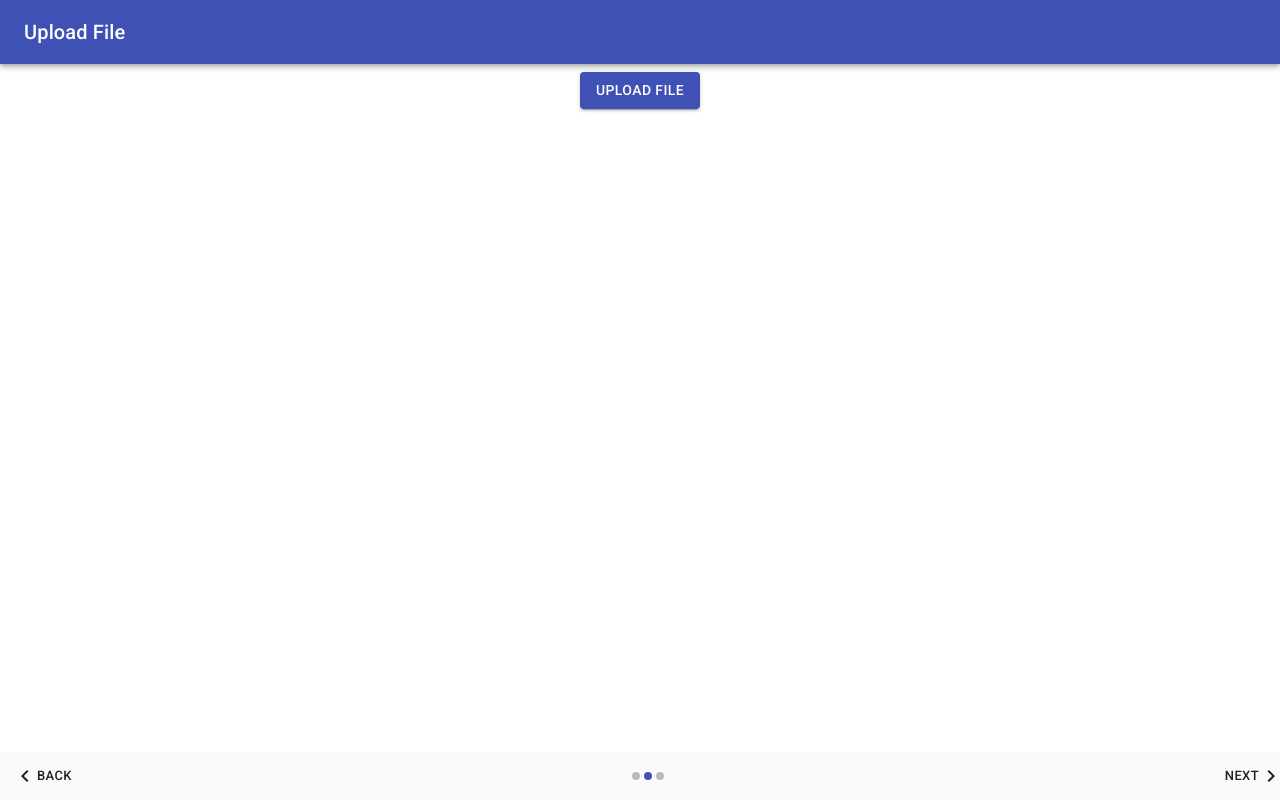
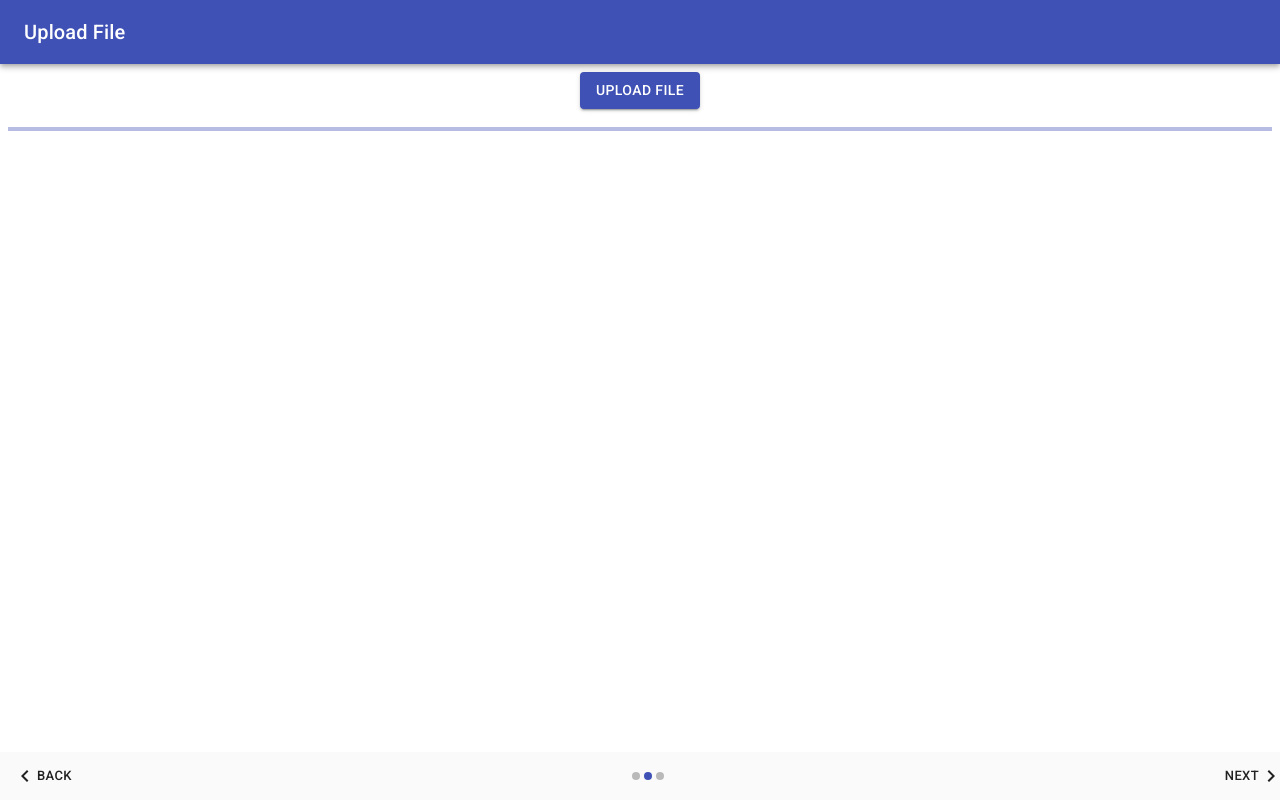
Before and after one commit to jaypaulb/CanvusAPIDemo, a React (Create React App) app in the folder client/: page / in a window 1280 px wide. Both pictures are taken after a click on the button "NEXT". Built offline with nearby package versions, Linux system fonts and the light colour scheme; no server answers.

Commit message:
Add progress bar to file uploads

```diff
--- a/client/src/App.tsx
+++ b/client/src/App.tsx
@@ -17,6 +17,8 @@ interface State {
 
   activeCanvas: string,
   canvasList: Array<Canvas>,
+
+  uploadProgress: number
 }
 
 class App extends React.Component<any, State> {
@@ -34,6 +36,7 @@ class App extends React.Component<any, State> {
       snackbarVariant: 'success',
       activeCanvas: '',
       canvasList: [],
+      uploadProgress: 0
     }
   }
 
@@ -67,7 +70,9 @@ class App extends React.Component<any, State> {
     this.setState((state, props) => ({
       snackbarMessage: message,
       snackbarVisible: true,
-      snackbarVariant: 'error'
+      snackbarVariant: 'error',
+      // Hack to reset upload progress (should be somewhere else)
+      uploadProgress: 0
     }));
   }
 
@@ -75,7 +80,9 @@ class App extends React.Component<any, State> {
     this.setState((state, props) => ({
       snackbarMessage: message,
       snackbarVisible: true,
-      snackbarVariant: 'success'
+      snackbarVariant: 'success',
+      // Hack to reset upload progress (should be somewhere else)
+      uploadProgress: 0
     }));
   }
 
@@ -83,6 +90,13 @@ class App extends React.Component<any, State> {
     this.setState((state, props) => ({
       snackbarMessage: '',
       snackbarVisible: false
+    }));
+  }
+
+  onUploadProgress = (progressEvent: any) => {
+    var percentCompleted: number = Math.round((progressEvent.loaded * 100) / progressEvent.total);
+    this.setState((state, props) => ({
+      uploadProgress: percentCompleted
     }));
   }
 
@@ -112,7 +126,7 @@ class App extends React.Component<any, State> {
   }
 
   handleUploadFile = (file: File) => {
-    uploadFile(file, this.state.activeCanvas, this.onSuccess, this.onError);
+    uploadFile(file, this.state.activeCanvas, this.onSuccess, this.onError, this.onUploadProgress);
   }
 
   stepContent = (step : number) => {
@@ -120,7 +134,7 @@ class App extends React.Component<any, State> {
       case 0:
         return <CanvasSelect activeCanvas={this.state.activeCanvas} canvasList={this.state.canvasList} onCanvasChange={this.handleCanvasChange} />
       case 1:
-        return <UploadFile onUploadFile={this.handleUploadFile} />
+        return <UploadFile onUploadFile={this.handleUploadFile} uploadProgress={this.state.uploadProgress} />
       case 2:
         return <UploadNote onUploadNote={this.handleUploadNote} />
       default:
--- a/client/src/UploadFile.tsx
+++ b/client/src/UploadFile.tsx
@@ -1,8 +1,10 @@
 import React from 'react';
 import Button from '@material-ui/core/Button';
+import LinearProgress from '@material-ui/core/LinearProgress';
 
 interface Props {
-  onUploadFile(file: File): void
+  onUploadFile(file: File): void,
+  uploadProgress: number
 }
 
 class UploadFile extends React.Component<Props, any> {
@@ -26,6 +28,8 @@ class UploadFile extends React.Component<Props, any> {
             <Button component="span" color="primary" variant="contained">Upload File</Button>
           </label>
         </div>
+        <br />
+        <LinearProgress variant="determinate" value={this.props.uploadProgress} />
       </div>
     )
   }
--- a/client/src/Util.ts
+++ b/client/src/Util.ts
@@ -57,7 +57,8 @@ export function uploadFile(
   file: File,
   canvas: string,
   onSuccess: (msg: string) => void,
-  onError: (msg: string) => void) {
+  onError: (msg: string) => void,
+  onUploadProgress: (progressEvent: any) => void) {
 
     findMaxDepth(canvas).then(depth => {
 
@@ -81,7 +82,8 @@ export function uploadFile(
       formData.append('json', JSON.stringify(payload));
 
       const postConfig = {
-        headers: { 'content-type': 'multipart/form-data' }
+        headers: { 'content-type': 'multipart/form-data' },
+        onUploadProgress: onUploadProgress
       }
 
       axios.post(url, formData, postConfig)
```
